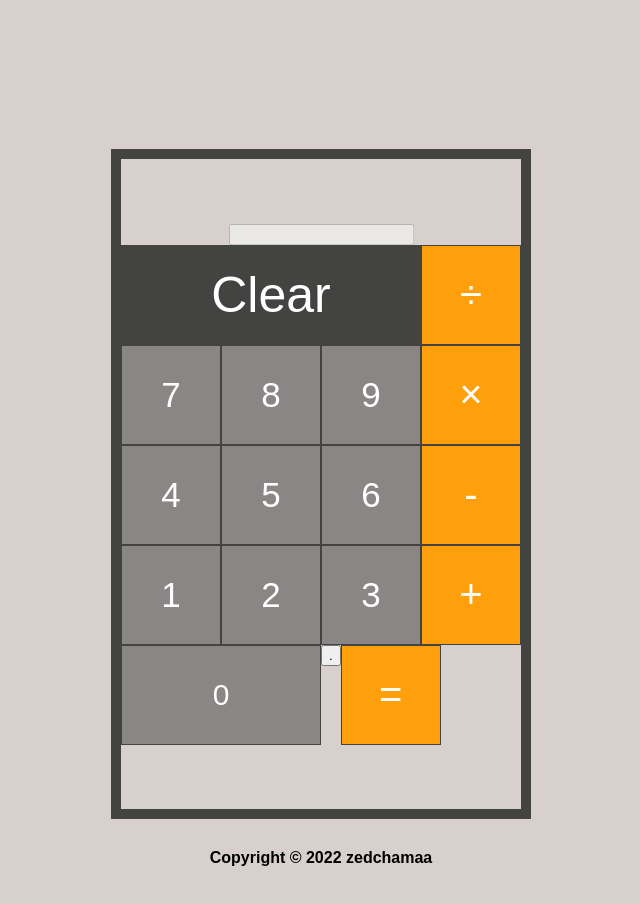
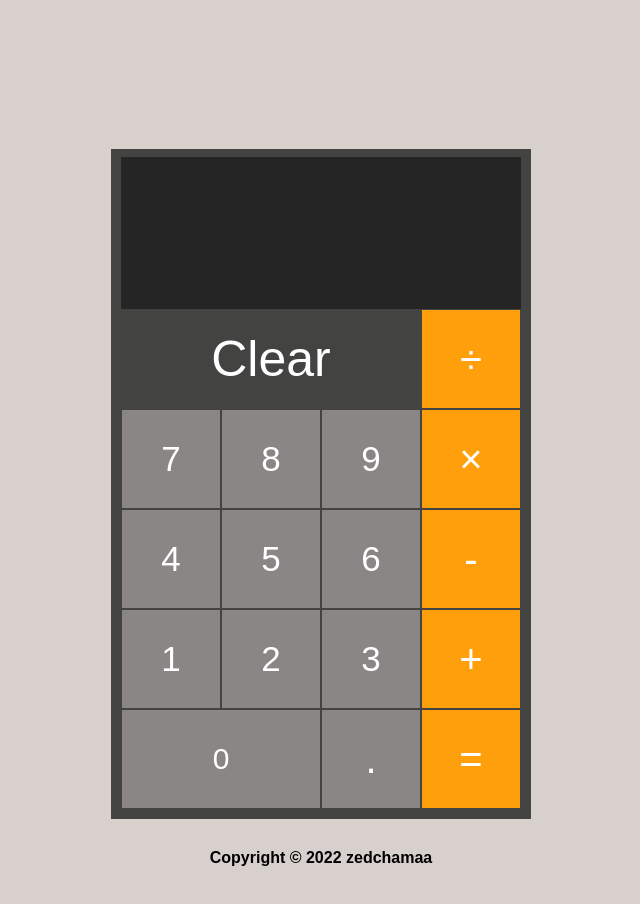
Before and after one commit to zedchamaa/project-calculator, a plain HTML site: page index.html in a window 1280 px wide. Shown: the whole page, without its empty margins (319-959 px from the left). Drawn offline with Linux system fonts and the light colour scheme.

Commit message:
Improve overall style of calculator

```diff
--- a/style.css
+++ b/style.css
@@ -22,7 +22,7 @@ body {
   height: 650px;
 }
 
-.display-screen {
+.calculator-screen {
   display: flex;
   border: 0px solid #434341;
   width: 400px;
@@ -32,20 +32,16 @@ body {
   background-color: #5E5A59;
 }
 
-.calculation-one {
-  display: flex;
-  padding-right: 10px;
-  font-size: 50px;
-  font-weight: bold;
-  color: white;
-}
-
-.calculation-two {
-  display: flex;
-  padding-right: 10px;
-  font-size: 50px;
-  font-weight: bold;
-  color: white;
+.display-box {
+  width: 100%;
+  font-size: 4rem;
+  height: 150px;
+  border: none;
+  background-color: #252525;
+  color: #fff;
+  text-align: right;
+  padding-right: 20px;
+  padding-left: 10px;
 }
 
 .row {
@@ -94,7 +90,7 @@ body {
   cursor: pointer;
 }
 
-.dot-button {
+.decimal {
   width: 100px;
   height: 100px;
   background-color: #898685;
```
